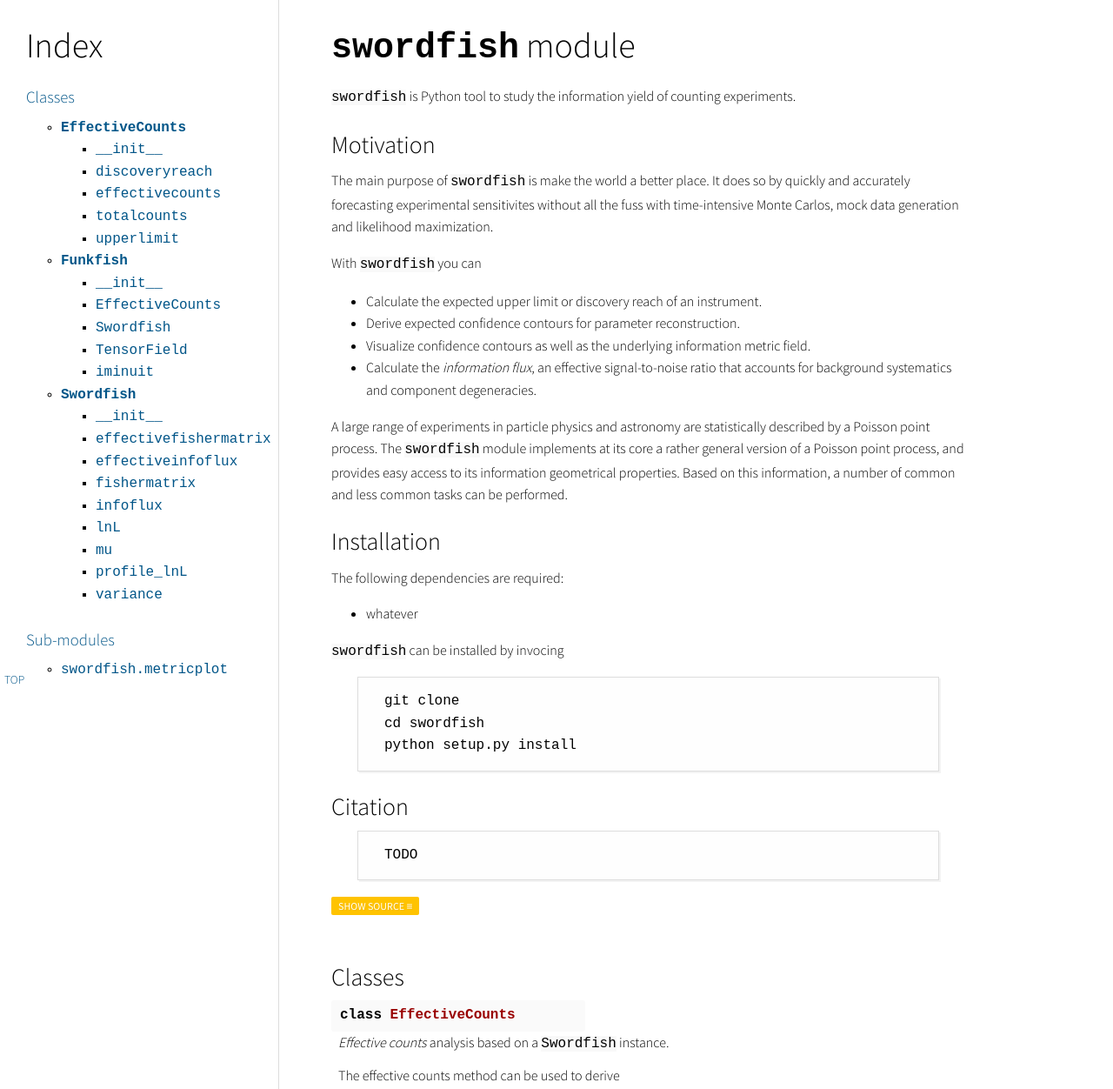
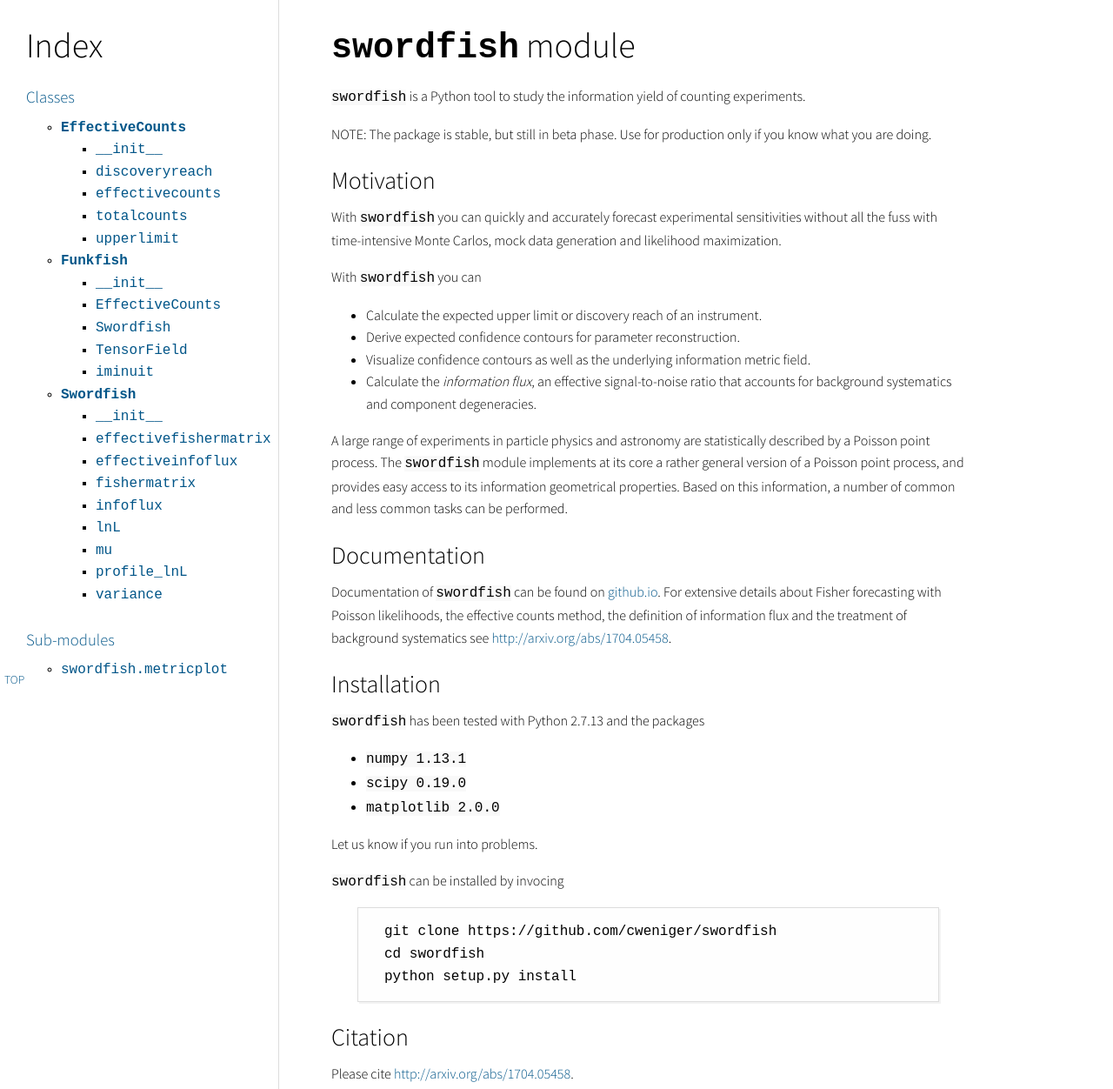
Before and after one commit to kreczko/swordfish, a plain HTML site: page index.html in a window 1280 px wide. Shown: the top 1252 px of the page at 87% size. Drawn offline with nearby package versions, Linux system fonts and the light colour scheme; some packages are replaced by stand-ins of ours.

Commit message:
Deploy documentation

```diff
--- a/index.html
+++ b/index.html
@@ -4,10 +4,9 @@
   <meta name="viewport" content="width=device-width, initial-scale=1, minimum-scale=1" />
 
     <title>swordfish API documentation</title>
-    <meta name="description" content="`swordfish` is Python tool to study the information yield of counting experiments.
-
-Motivation
------..." />
+    <meta name="description" content="`swordfish` is a Python tool to study the information yield of counting experiments.
+
+NOTE: The pack..." />
 
   <link href='http://fonts.googleapis.com/css?family=Source+Sans+Pro:400,300' rel='stylesheet' type='text/css'>
 
@@ -1118,12 +1117,13 @@
 
   <header id="section-intro">
   <h1 class="title"><span class="name">swordfish</span> module</h1>
-  <p><code>swordfish</code> is Python tool to study the information yield of counting experiments.</p>
+  <p><code>swordfish</code> is a Python tool to study the information yield of counting experiments.</p>
+<p>NOTE: The package is stable, but still in beta phase.  Use for production only
+if you know what you are doing.</p>
 <h2>Motivation</h2>
-<p>The main purpose of <code>swordfish</code> is make the world a better place.  It does so
-by quickly and accurately forecasting experimental sensitivites without all the
-fuss with time-intensive Monte Carlos, mock data generation and likelihood
-maximization.</p>
+<p>With <code>swordfish</code> you can quickly and accurately forecast experimental
+sensitivities without all the fuss with time-intensive Monte Carlos, mock data
+generation and likelihood maximization.</p>
 <p>With <code>swordfish</code> you can</p>
 <ul>
 <li>Calculate the expected upper limit or discovery reach of an instrument.</li>
@@ -1137,33 +1137,44 @@
 implements at its core a rather general version of a Poisson point process, and
 provides easy access to its information geometrical properties.  Based on this
 information, a number of common and less common tasks can be performed.</p>
+<h2>Documentation</h2>
+<p>Documentation of <code>swordfish</code> can be found on
+<a href="https://cweniger.github.io/swordfish">github.io</a>.  For extensive details about
+Fisher forecasting with Poisson likelihoods, the effective counts method, the
+definition of information flux and the treatment of background systematics see
+<a href="http://arxiv.org/abs/1704.05458">http://arxiv.org/abs/1704.05458</a>.</p>
 <h2>Installation</h2>
-<p>The following dependencies are required:</p>
-<ul>
-<li>whatever</li>
+<p><code>swordfish</code> has been tested with Python 2.7.13 and the packages</p>
+<ul>
+<li><code>numpy 1.13.1</code></li>
+<li><code>scipy 0.19.0</code></li>
+<li><code>matplotlib 2.0.0</code></li>
 </ul>
+<p>Let us know if you run into problems.</p>
 <p><code>swordfish</code> can be installed by invocing</p>
-<div class="codehilite"><pre><span></span>git clone
+<div class="codehilite"><pre><span></span>git clone https://github.com/cweniger/swordfish
 cd swordfish
 python setup.py install
 </pre></div>
 
 
 <h2>Citation</h2>
-<div class="codehilite"><pre><span></span>TODO
-</pre></div>
+<p>Please cite
+<a href="http://arxiv.org/abs/1704.05458">http://arxiv.org/abs/1704.05458</a>.</p>
 
   <p class="source_link"><a href="javascript:void(0);" onclick="toggle('source-swordfish', this);">Show source &equiv;</a></p>
   <div id="source-swordfish" class="source">
-    <div class="codehilite"><pre><span></span><span class="sd">&quot;&quot;&quot;`swordfish` is Python tool to study the information yield of counting experiments.</span>
+    <div class="codehilite"><pre><span></span><span class="sd">&quot;&quot;&quot;`swordfish` is a Python tool to study the information yield of counting experiments.</span>
+
+<span class="sd">NOTE: The package is stable, but still in beta phase.  Use for production only</span>
+<span class="sd">if you know what you are doing.</span>
 
 <span class="sd">Motivation</span>
 <span class="sd">----------</span>
 
-<span class="sd">The main purpose of `swordfish` is make the world a better place.  It does so</span>
-<span class="sd">by quickly and accurately forecasting experimental sensitivites without all the</span>
-<span class="sd">fuss with time-intensive Monte Carlos, mock data generation and likelihood</span>
-<span class="sd">maximization.</span>
+<span class="sd">With `swordfish` you can quickly and accurately forecast experimental</span>
+<span class="sd">sensitivities without all the fuss with time-intensive Monte Carlos, mock data</span>
+<span class="sd">generation and likelihood maximization.</span>
 
 <span class="sd">With `swordfish` you can</span>
 
@@ -1180,17 +1191,30 @@
 <span class="sd">information, a number of common and less common tasks can be performed.</span>
 
 
+<span class="sd">Documentation</span>
+<span class="sd">-------------</span>
+
+<span class="sd">Documentation of `swordfish` can be found on</span>
+<span class="sd">[github.io](https://cweniger.github.io/swordfish).  For extensive details about</span>
+<span class="sd">Fisher forecasting with Poisson likelihoods, the effective counts method, the</span>
+<span class="sd">definition of information flux and the treatment of background systematics see</span>
+<span class="sd">[http://arxiv.org/abs/1704.05458](http://arxiv.org/abs/1704.05458).</span>
+
+
 <span class="sd">Installation</span>
 <span class="sd">------------</span>
 
-<span class="sd">The following dependencies are required:</span>
-
-<span class="sd">- whatever</span>
-
+<span class="sd">`swordfish` has been tested with Python 2.7.13 and the packages</span>
+
+<span class="sd">- `numpy 1.13.1`</span>
+<span class="sd">- `scipy 0.19.0`</span>
+<span class="sd">- `matplotlib 2.0.0`</span>
+
+<span class="sd">Let us know if you run into problems.</span>
 
 <span class="sd">`swordfish` can be installed by invocing</span>
 
-<span class="sd">    git clone</span>
+<span class="sd">    git clone https://github.com/cweniger/swordfish</span>
 <span class="sd">    cd swordfish</span>
 <span class="sd">    python setup.py install</span>
 
@@ -1198,7 +1222,9 @@
 <span class="sd">Citation</span>
 <span class="sd">--------</span>
 
-<span class="sd">    TODO</span>
+<span class="sd">Please cite</span>
+<span class="sd">[http://arxiv.org/abs/1704.05458](http://arxiv.org/abs/1704.05458).</span>
+
 <span class="sd">&quot;&quot;&quot;</span>
 
 <span class="kn">from</span> <span class="nn">swordfish.core</span> <span class="kn">import</span> <span class="o">*</span>
```
Also changed, not shown: metricplot.m.html (+2 -1 lines).
